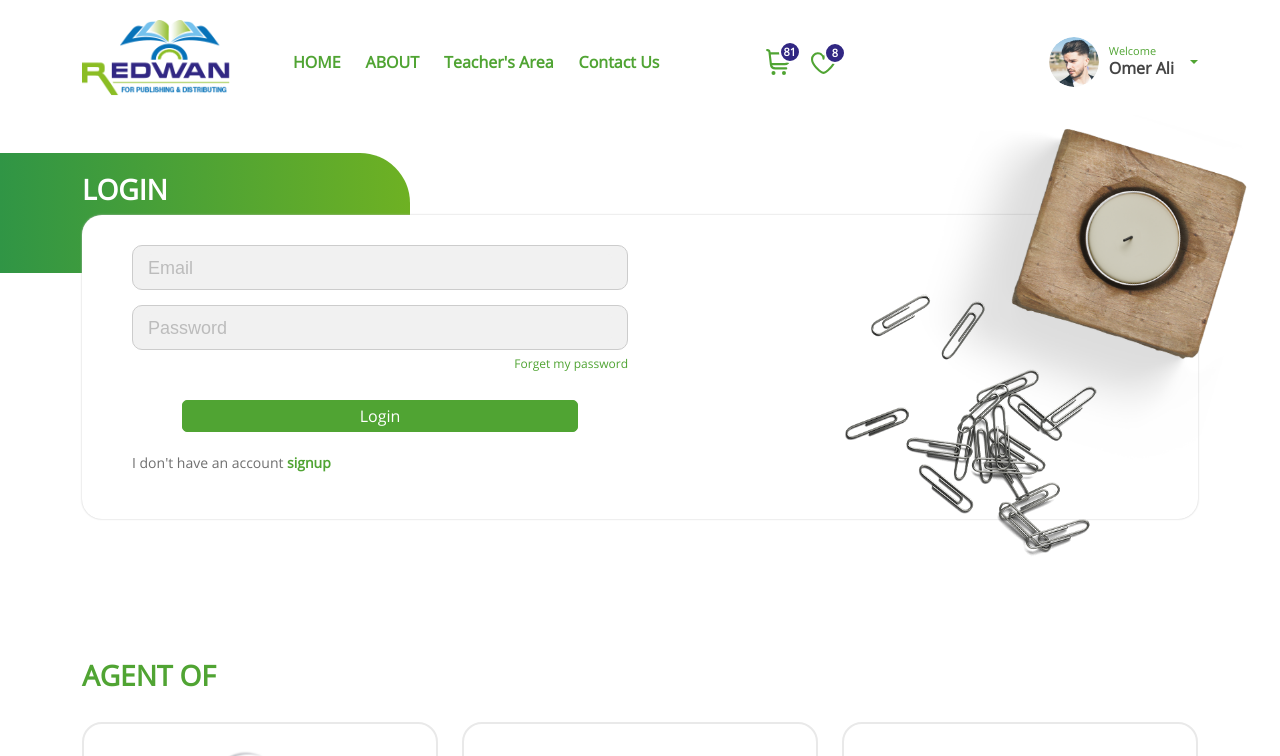
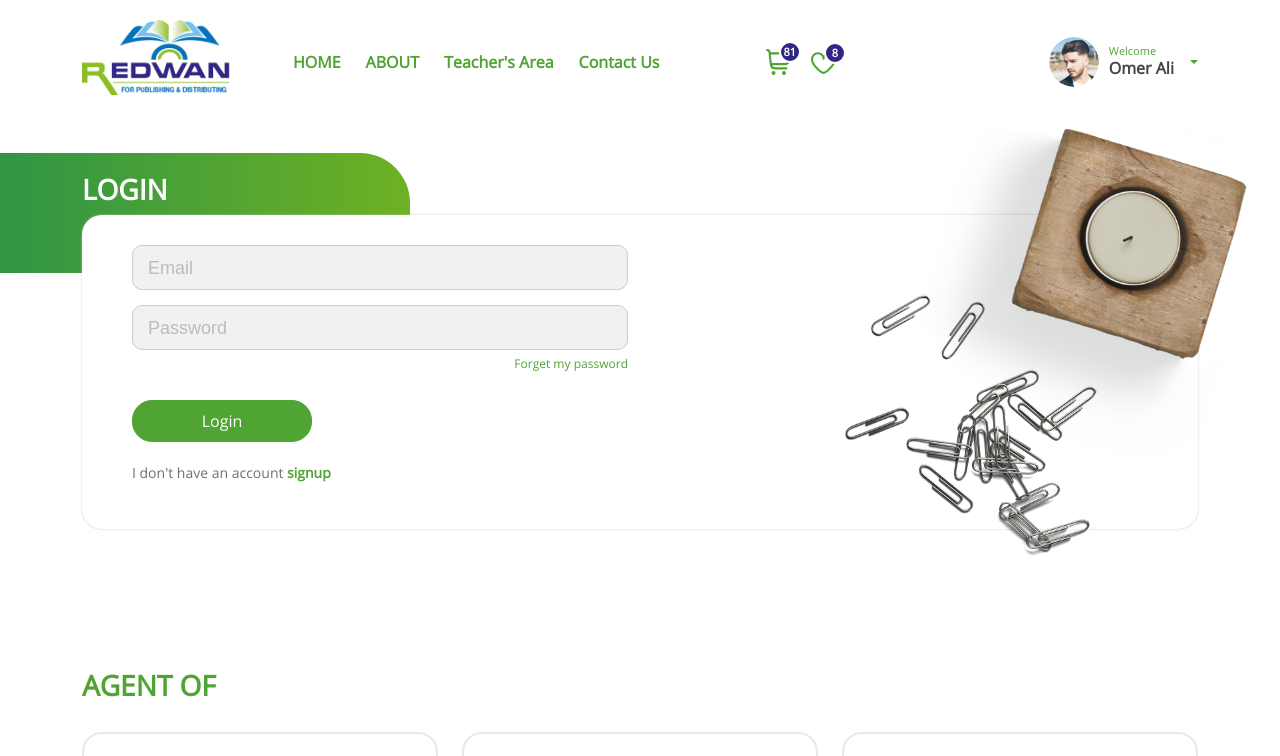
Before and after one commit to mohajore/redwan, a React (Create React App) app: page /Login in a window 1280 px wide. Shown: the top 756 px of the page. Built offline with nearby package versions, Linux system fonts and the light colour scheme.

Commit message:
fixed submit button

```diff
--- a/src/assets/style/base/_global-style.scss
+++ b/src/assets/style/base/_global-style.scss
@@ -198,13 +198,12 @@ button:focus,
 
 .submit-button {
     display: block;
-    margin: auto;
     margin-bottom: 20px;
     background-color: $primary-color;
     color: #fff;
-    width: 80%;
-    border-radius: 5px;
-    padding: 3px;
+    min-width: 180px;
+    border-radius: 20px;
+    padding: 8px;
     transition: ease-in-out 0.4s;
     border: 1px solid $primary-color;
     &:hover {
```
